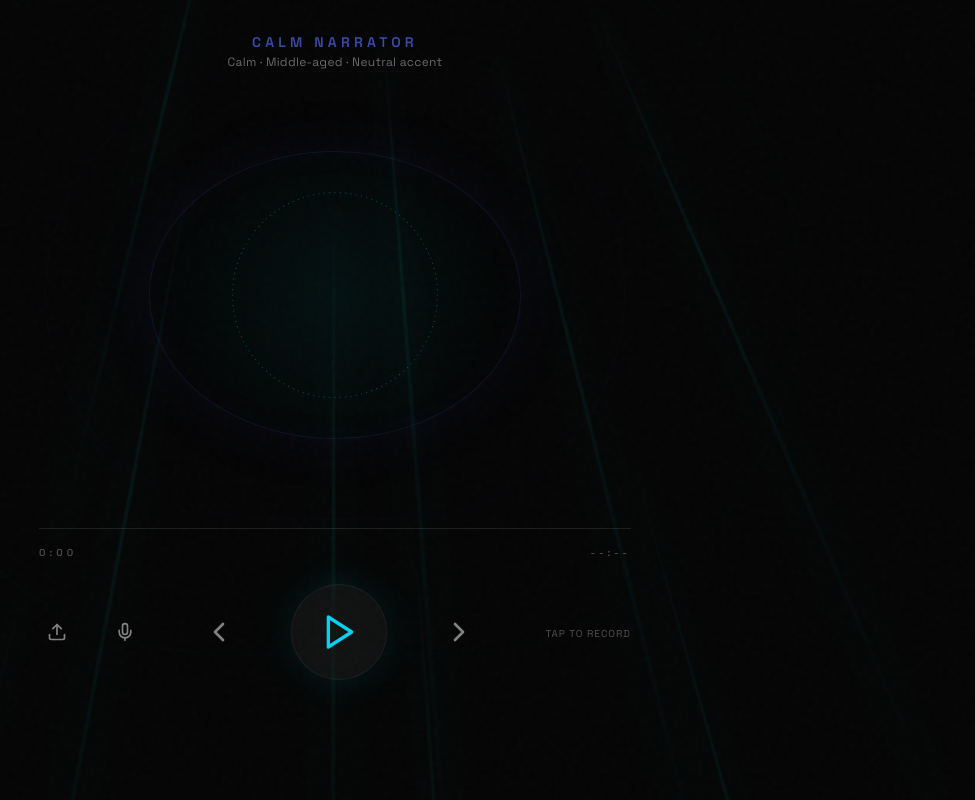
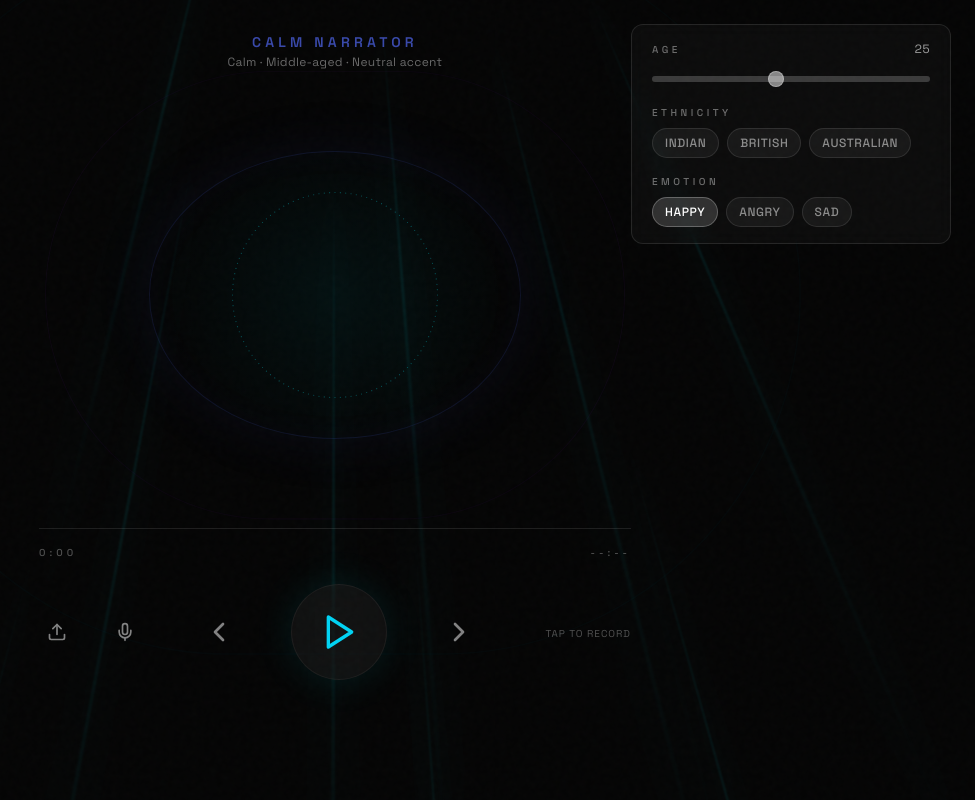
Before and after one commit to rohansaha27/aria, a React (Vite) app in the folder frontend/: page /match in a window 1280 px wide. Shown: the whole page, without its empty margins (305-1280 px from the left). Built offline with nearby package versions, Linux system fonts and the light colour scheme.

Commit message:
feat: add age, ethnicity, and emotion selectors to MatchPage with corresponding styles

```diff
--- a/frontend/src/index.css
+++ b/frontend/src/index.css
@@ -114,3 +114,48 @@ body {
   animation: recording-ring 1.2s ease-out infinite;
   border-radius: 50%;
 }
+
+/* Match page options: range slider */
+.match-slider {
+  --track-h: 6px;
+  --thumb-size: 16px;
+}
+.match-slider::-webkit-slider-runnable-track {
+  height: var(--track-h);
+  background: rgba(255, 255, 255, 0.1);
+  border-radius: 999px;
+}
+.match-slider::-webkit-slider-thumb {
+  -webkit-appearance: none;
+  appearance: none;
+  width: var(--thumb-size);
+  height: var(--thumb-size);
+  border-radius: 50%;
+  background: rgba(255, 255, 255, 0.5);
+  border: 1px solid rgba(255, 255, 255, 0.3);
+  cursor: pointer;
+  margin-top: calc((var(--track-h) - var(--thumb-size)) / 2);
+  transition: background 0.2s, border-color 0.2s;
+}
+.match-slider::-webkit-slider-thumb:hover {
+  background: rgba(255, 255, 255, 0.65);
+  border-color: rgba(255, 255, 255, 0.4);
+}
+.match-slider::-moz-range-track {
+  height: var(--track-h);
+  background: rgba(255, 255, 255, 0.1);
+  border-radius: 999px;
+}
+.match-slider::-moz-range-thumb {
+  width: var(--thumb-size);
+  height: var(--thumb-size);
+  border-radius: 50%;
+  background: rgba(255, 255, 255, 0.5);
+  border: 1px solid rgba(255, 255, 255, 0.3);
+  cursor: pointer;
+  transition: background 0.2s, border-color 0.2s;
+}
+.match-slider::-moz-range-thumb:hover {
+  background: rgba(255, 255, 255, 0.65);
+  border-color: rgba(255, 255, 255, 0.4);
+}
--- a/frontend/src/pages/MatchPage.tsx
+++ b/frontend/src/pages/MatchPage.tsx
@@ -14,6 +14,11 @@ const PERSONAS = [
   { id: 'elder_storyteller', name: 'Elder Storyteller',  description: 'Warm · Elderly · Storytelling',       color: '#8e24aa' },
   { id: 'playful_kid',       name: 'Playful Kid',        description: 'Bright · Youthful · Playful energy',  color: '#00897b' },
 ];
+
+const ETHNICITIES = ['Indian', 'British', 'Australian',] as const;
+const EMOTIONS = ['happy', 'angry', 'sad'] as const;
+const AGE_MIN = 5;
+const AGE_MAX = 50;
 
 // ─── Types ────────────────────────────────────────────────────────────────────
 interface TubeConfig  { left: number; duration: number; delay: number; rotation: number; }
@@ -58,6 +63,9 @@ export default function MatchPage() {
   const [isPlaying,      setIsPlaying]      = useState(false);
   const [totalTime,      setTotalTime]      = useState('--:--');
   const [personaIndex,   setPersonaIndex]   = useState(0);
+  const [age,            setAge]            = useState(25);
+  const [ethnicity,      setEthnicity]      = useState<(typeof ETHNICITIES)[number]>('American');
+  const [emotion,        setEmotion]        = useState<(typeof EMOTIONS)[number]>('happy');
   const [recordingState, setRecordingState] = useState<RecordingState>('idle');
   const [transcript,     setTranscript]     = useState<string | null>(null);
   const [error,          setError]          = useState<string | null>(null);
@@ -414,6 +422,76 @@ export default function MatchPage() {
         </p>
       </div>
 
+      {/* Age / Ethnicity / Emotion — top right */}
+      <section className="absolute top-4 right-4 sm:top-6 sm:right-6 z-20 w-[min(100vw-2rem,320px)] pointer-events-auto">
+        <div className="space-y-4 rounded-xl bg-white/[0.03] border border-white/10 backdrop-blur-sm px-4 py-4 sm:px-5 sm:py-4">
+          {/* Age slider */}
+          <div className="space-y-2">
+            <div className="flex justify-between items-baseline">
+              <label className="text-[10px] font-medium tracking-[0.35em] text-white/40 uppercase">
+                Age
+              </label>
+              <span className="text-xs tabular-nums text-white/60 tracking-wide">{age}</span>
+            </div>
+            <input
+              type="range"
+              min={AGE_MIN}
+              max={AGE_MAX}
+              value={age}
+              onChange={(e) => setAge(Number(e.target.value))}
+              className="match-slider w-full h-1.5 appearance-none rounded-full bg-white/10 accent-white/50 focus:outline-none"
+              aria-label="Age"
+            />
+          </div>
+
+          {/* Ethnicity */}
+          <div className="space-y-2">
+            <label className="block text-[10px] font-medium tracking-[0.35em] text-white/40 uppercase">
+              Ethnicity
+            </label>
+            <div className="flex flex-wrap gap-2">
+              {ETHNICITIES.map((opt) => (
+                <button
+                  key={opt}
+                  type="button"
+                  onClick={() => setEthnicity(opt)}
+                  className={`px-3 py-1.5 rounded-full text-xs font-medium tracking-wider uppercase transition-all duration-200 ${
+                    ethnicity === opt
+                      ? 'bg-white/15 border border-white/25 text-white'
+                      : 'bg-white/5 border border-white/10 text-white/50 hover:text-white/70 hover:border-white/15'
+                  }`}
+                >
+                  {opt}
+                </button>
+              ))}
+            </div>
+          </div>
+
+          {/* Emotion */}
+          <div className="space-y-2">
+            <label className="block text-[10px] font-medium tracking-[0.35em] text-white/40 uppercase">
+              Emotion
+            </label>
+            <div className="flex flex-wrap gap-2">
+              {EMOTIONS.map((opt) => (
+                <button
+                  key={opt}
+                  type="button"
+                  onClick={() => setEmotion(opt)}
+                  className={`px-3 py-1.5 rounded-full text-xs font-medium tracking-wider uppercase transition-all duration-200 ${
+                    emotion === opt
+                      ? 'bg-white/15 border border-white/25 text-white'
+                      : 'bg-white/5 border border-white/10 text-white/50 hover:text-white/70 hover:border-white/15'
+                  }`}
+                >
+                  {opt.charAt(0).toUpperCase() + opt.slice(1)}
+                </button>
+              ))}
+            </div>
+          </div>
+        </div>
+      </section>
+
       {/* Main visualizer */}
       <main className="flex-1 min-h-0 flex flex-col items-center justify-center w-full z-10 p-[min(4vw,1rem)] sm:p-[min(4vw,1.5rem)]">
         <div className="visualizer-wrapper relative flex items-center justify-center shrink-0 max-w-full max-h-full">
```
